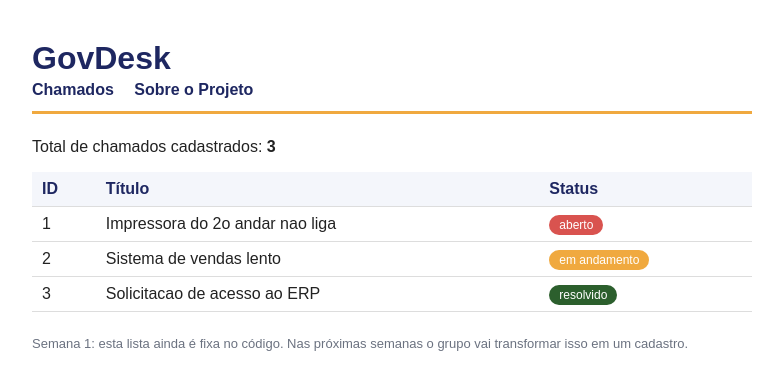
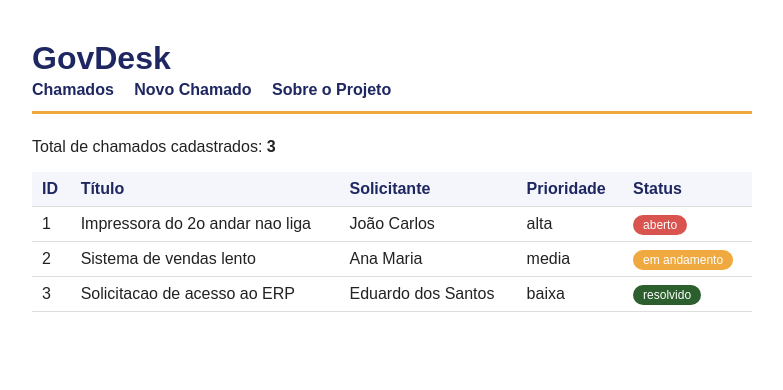
Before and after one commit to dudaliimaa/GovDesk-Grupo-3, a Flask app: page / in a window 1280 px wide. Shown: the top 390 px of the page, without its empty margins (248-1031 px from the left). Run offline with Flask 3, Linux system fonts and the light colour scheme.

Commit message:
Semana 6 - Adição de cadastro de chamados

```diff
--- a/app.py
+++ b/app.py
@@ -9,15 +9,14 @@ memoria mesmo, so para termos algo rodando e visivel no navegador.
 """
 
 import os
-from flask import Flask, render_template
-
+from flask import Flask, render_template, request, redirect, url_for
 app = Flask(__name__)
 
 # "Banco de dados" provisorio (sera substituido nas proximas semanas)
 chamados = [
-    {"id": 1, "titulo": "Impressora do 2o andar nao liga", "status": "aberto"},
-    {"id": 2, "titulo": "Sistema de vendas lento", "status": "em andamento"},
-    {"id": 3, "titulo": "Solicitacao de acesso ao ERP", "status": "resolvido"},
+    {"id": 1, "titulo": "Impressora do 2o andar nao liga","solicitante": "João Carlos","prioridade": "alta", "status": "aberto"},
+    {"id": 2, "titulo": "Sistema de vendas lento","solicitante": "Ana Maria","prioridade": "media", "status": "em andamento"},
+    {"id": 3, "titulo": "Solicitacao de acesso ao ERP","solicitante": "Eduardo dos Santos","prioridade": "baixa", "status": "resolvido"},
 ]
 
 # Equipe do grupo - cada grupo preenche com os proprios nomes e papeis
@@ -27,6 +26,7 @@ equipe = [
     {"nome": "Nathalia Cappellini Pereira e Vitor Lopes Ribeiro", "papel": "QA / Auditoria"},
 ]
 
+PRIORIDADES = ["baixa", "média", "alta"]
 
 @app.route("/")
 def index():
@@ -37,6 +37,35 @@ def index():
 def sobre():
     return render_template("sobre.html", equipe=equipe)
 
+@app.route("/novo", methods=["GET", "POST"])
+def novo():
+    erro = None
+    if request.method == "POST":
+        titulo = request.form.get("titulo", "").strip()
+        descricao = request.form.get("descricao", "").strip()
+        solicitante = request.form.get("solicitante", "").strip()
+        prioridade = request.form.get("prioridade", "média")
+
+        if not titulo or not solicitante:
+            erro = "Preencha o título e o nome do solicitante."
+        elif prioridade not in PRIORIDADES:
+            erro = "Prioridade inválida."
+        else:
+            novo_id = max((c["id"] for c in chamados), default=0) + 1
+            chamados.append({
+                "id": novo_id,
+                "titulo": titulo,
+                "descricao": descricao,
+                "solicitante": solicitante,
+                "prioridade": prioridade,
+                "status": "aberto",
+            })
+            return redirect(url_for("index"))
+
+    # Em caso de erro, devolve o que a pessoa digitou (request.form)
+    return render_template("novo.html", erro=erro, prioridades=PRIORIDADES,
+    dados=request.form)
+
 
 if __name__ == "__main__":
     # Replit expoe a porta pela variavel de ambiente PORT quando existe;
--- a/templates/base.html
+++ b/templates/base.html
@@ -22,6 +22,7 @@
     <h1>GovDesk</h1>
     <nav>
       <a href="/">Chamados</a>
+      <a href="/novo">Novo Chamado</a>
       <a href="/sobre">Sobre o Projeto</a>
     </nav>
   </header>
--- a/templates/index.html
+++ b/templates/index.html
@@ -5,20 +5,25 @@
     <tr>
       <th>ID</th>
       <th>Título</th>
+      <th>Solicitante</th>
+      <th>Prioridade</th>
       <th>Status</th>
+
     </tr>
     {% for c in chamados %}
     <tr>
       <td>{{ c.id }}</td>
       <td>{{ c.titulo }}</td>
+      <td>{{ c.solicitante }}</td>
+      <td>{{ c.prioridade }}</td>
       <td>
         <span class="status {{ c.status | replace(' ', '-') }}">{{ c.status }}</span>
       </td>
     </tr>
     {% endfor %}
   </table>
-  <p style="margin-top:24px; color:#6B7280; font-size:13px;">
+  <!-- <p style="margin-top:24px; color:#6B7280; font-size:13px;">
     Semana 1: esta lista ainda é fixa no código. Nas próximas semanas o grupo vai
     transformar isso em um cadastro.
-  </p>
+  </p> -->
 {% endblock %}
```
Also changed, not shown: templates/novo.html (added, +33 -0 lines).
